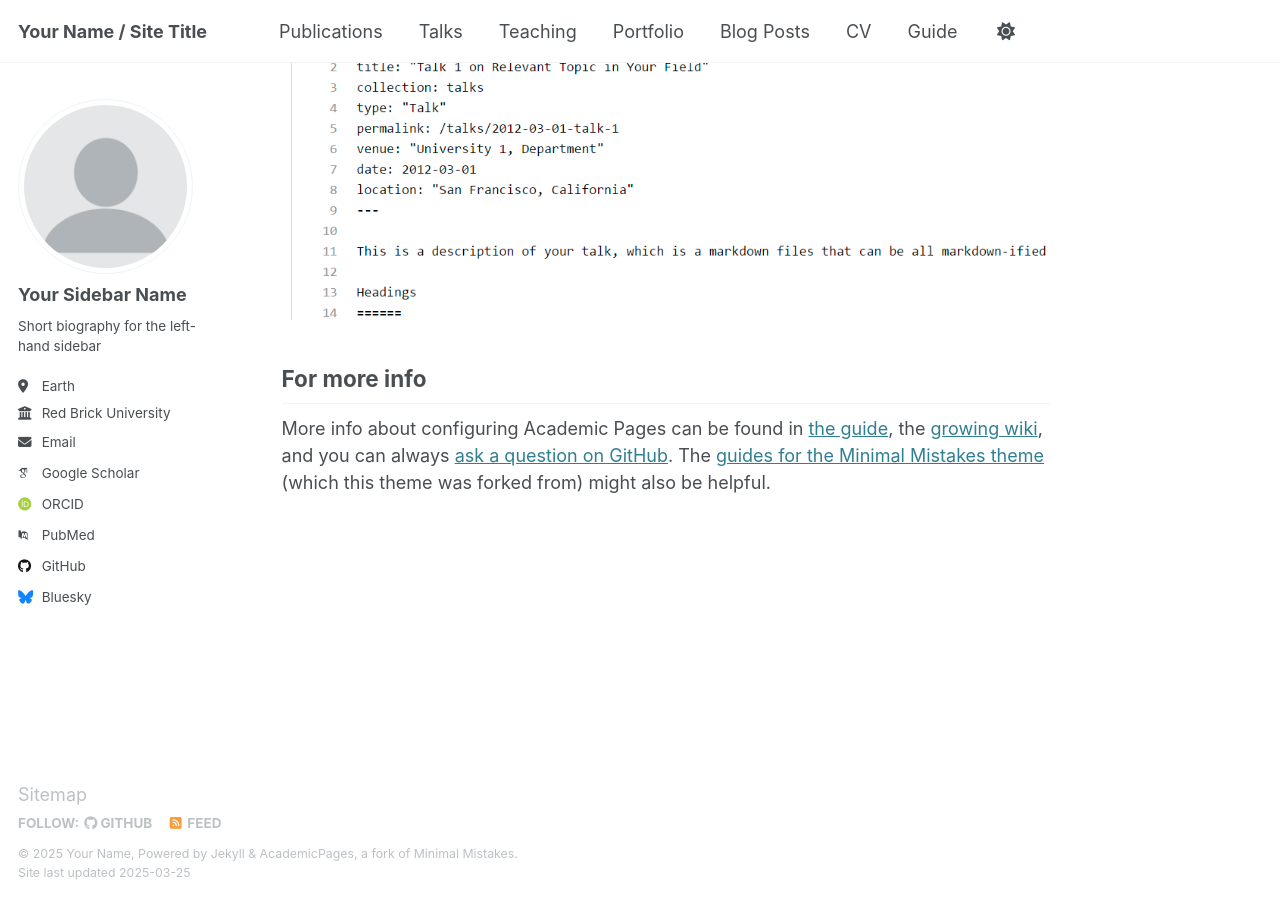
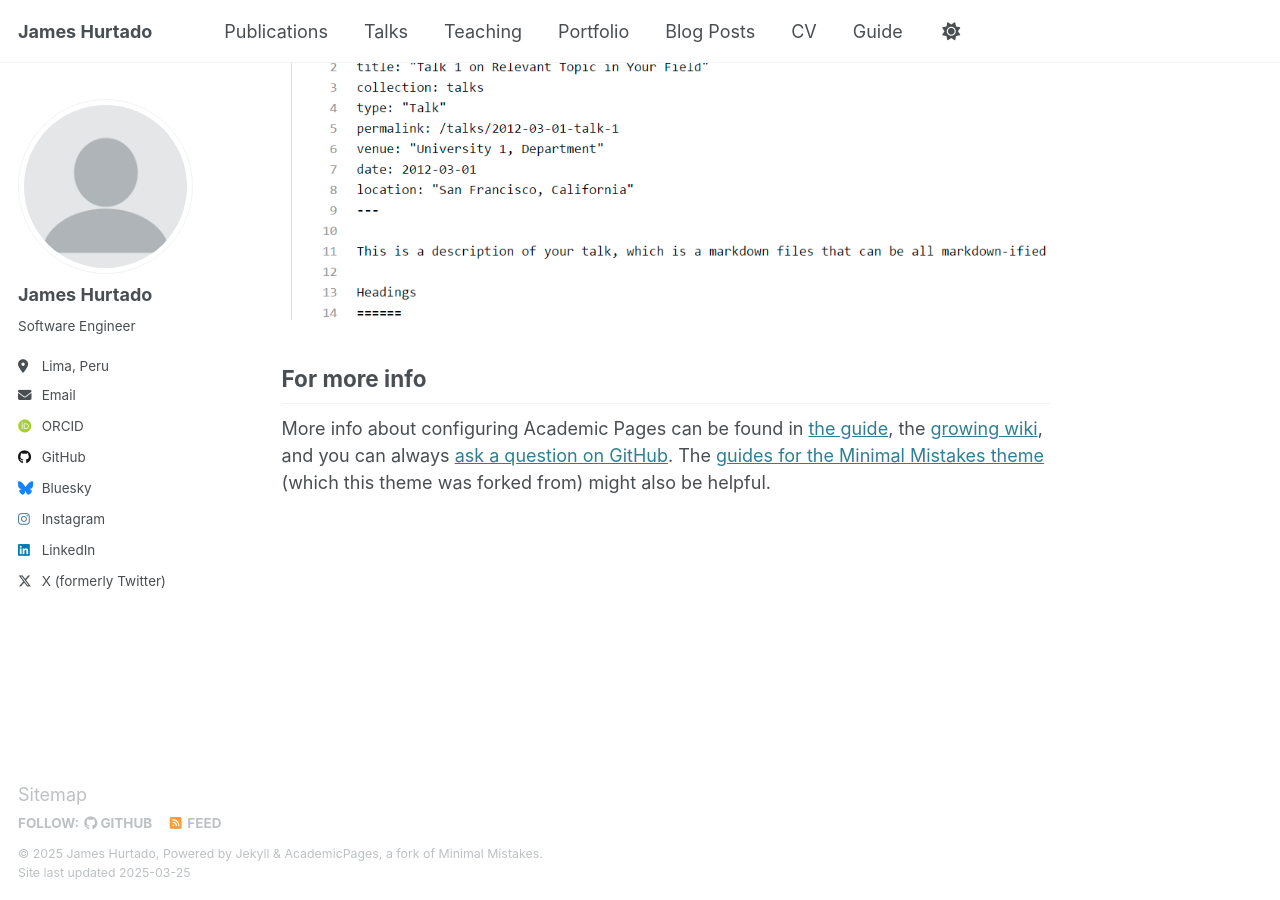
Before and after one commit to jamesrhurtado/jamesrhurtado.github.io, a Jekyll site: the page built from _pages/about.md, in a window 1280 px wide and 900 px high, scrolled down 2635 px. Built offline with Jekyll 4.4.1, drawn with Linux system fonts in a browser that asks for light colours; some web fonts are replaced.

Commit message:
Update _config.yml

```diff
--- a/_config.yml
+++ b/_config.yml
@@ -9,13 +9,13 @@
 # Basic Site Settings
 locale                   : "en-US"
 site_theme               : "default"
-title                    : "Your Name / Site Title"
+title                    : "James Hurtado"
 title_separator          : "-"
-name                     : &name "Your Name"
-description              : &description "personal description"
-url                      : https://academicpages.github.io # the base hostname & protocol for your site e.g. "https://[your GitHub username].github.io"
+name                     : &name "James Hurtado"
+description              : &description "Software Engineer"
+url                      : https://jamesrhurtado.github.io/ # the base hostname & protocol for your site e.g. "https://[your GitHub username].github.io"
 baseurl                  : "" # the subpath of your site, e.g. "/blog"
-repository               : "academicpages/academicpages.github.io"
+repository               : "jamesrhurtado/jamesrhurtado.github.io"
 
 # Site Author - The following control what appear as part of the author content on the side bar.
 #               If a field is blank the icon and link will not appear, otherwise it will be shown.
@@ -23,21 +23,21 @@ repository               : "academicpages/academicpages.github.io"
 author:
   # Biographic information
   avatar           : "profile.png"
-  name             : "Your Sidebar Name"
+  name             : "James Hurtado"
   pronouns         : # example: "she/her"
-  bio              : "Short biography for the left-hand sidebar"
-  location         : "Earth"
-  employer         : "Red Brick University"
+  bio              : "Software Engineer"
+  location         : "Lima, Peru"
+  employer         :
   uri              : # URL
-  email            : "none@example.org"
+  email            : "jamesrehurtado@gmail.com"
 
   # Academic websites
   arxiv            : # URL - Update with the correct link to your profile
-  googlescholar    : "https://scholar.google.com/citations?user=PS_CX0AAAAAJ"
+  googlescholar    :
   impactstory      : # URL
-  orcid            : "http://orcid.org/yourorcidurl"
+  orcid            : "https://orcid.org/0009-0008-0847-2623"
   semantic         : # URL
-  pubmed           : "https://www.ncbi.nlm.nih.gov/pubmed/?term=john+snow"
+  pubmed           :
   researchgate     : # URL
   scopus           : # URL
 
@@ -45,7 +45,7 @@ author:
   bitbucket        : # Username - Update with your username on the site
   codepen          : # Username
   dribbble         : # Username
-  github           : "academicpages"
+  github           : "jamesrhurtado"
   kaggle           : # Username
   stackoverflow    : # User number or user number and name (i.e., use "1" or "1/jeff-atwood")
 
@@ -57,9 +57,9 @@ author:
   goodreads        : # Username
   google_plus      : # Username
   keybase          : # Username
-  instagram        : # Username
+  instagram        : "the.james.dev"
   lastfm           : # Username
-  linkedin         : # Username
+  linkedin         : "jamesrhurtado"
   mastodon         : # URL
   medium           : # URL
   pinterest        : # Username
@@ -67,7 +67,7 @@ author:
   steam            : # Username
   telegram         : # URL
   tumblr           : # Username
-  twitter          : # Username for X / Twitter
+  twitter          : "jamesrhurtado"
   vine             : # Username
   weibo            : # Username
   wikipedia        : # Username
@@ -92,9 +92,9 @@ future                   : true
 read_more                : "disabled" # if enabled, adds "Read more" links to excerpts
 talkmap_link             : false      #change to true to add link to talkmap on talks page
 comments:
-  provider               : # false (default), "disqus", "discourse", "facebook", "google-plus", "staticman", "custom"
+  provider               : "disqus"
   disqus:
-    shortname            :
+    shortname            : "the.james.dev"
   discourse:
     server               : # https://meta.discourse.org/t/embedding-discourse-comments-via-javascript/31963 , e.g.: meta.discourse.org
   facebook:
@@ -143,6 +143,8 @@ social:
   type                   : # Person or Organization (defaults to Person)
   name                   : # If the user or organization name differs from the site's name
   links: # An array of links to social media profiles
+  - "https://github.com/jamesrhurtado"
+  - "https://x.com/jamesrhurtado"
 
 
 # Analytics
```
